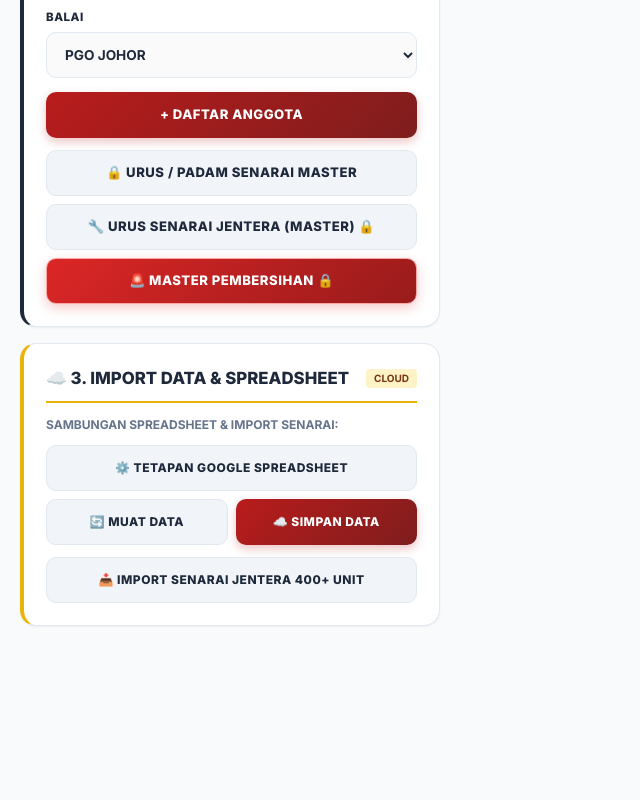
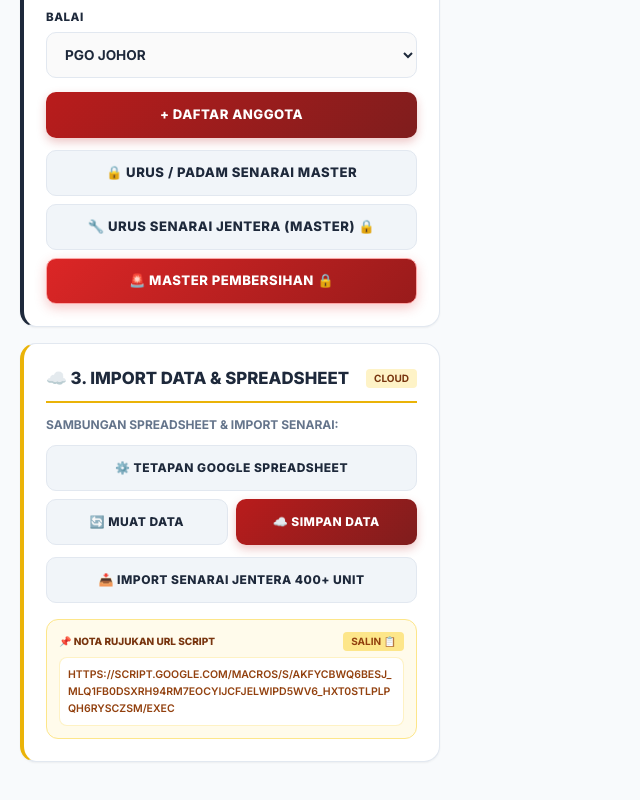
Before and after one commit to pgojhbravo5/KEKUATAN-ANGGOTA-JBPM-JOHOR, a website: page index.html in a window 1280 px wide. Shown: the part 937-1737 px from the top of the page, without its empty margins (0-640 px from the left). Before the commit the page ends 1603 px from the top, so only its background shows below. Drawn offline with nearby package versions, Linux system fonts and the light colour scheme.

Commit message:
TAMBAH NOTA RUJUKAN URL SCRIPT

```diff
--- a/index.html
+++ b/index.html
@@ -1184,6 +1184,18 @@
             >
               📥 IMPORT SENARAI JENTERA 400+ UNIT
             </button>
+          </div>
+
+          <!-- RUANGAN NOTA URL SCRIPT (RUJUKAN KEKAL) -->
+          <div class="mt-4 p-3 bg-amber-50 border border-amber-200 rounded-xl">
+            <div class="text-[10px] font-extrabold text-amber-900 mb-1.5 flex items-center justify-between">
+              <span>📌 NOTA RUJUKAN URL SCRIPT</span>
+              <button class="bg-amber-200 px-2 py-0.5 rounded text-amber-800 hover:bg-amber-300 transition-colors font-bold" onclick="salinNotaUrl()" title="Salin Nota">SALIN 📋</button>
+            </div>
+            <!-- PENTADBIR: LETAK URL APPS SCRIPT DI BAWAH SUPAYA PENGGUNA BOLEH COPY PASTE DI MANA-MANA PERANTI -->
+            <div id="teksNotaUrl" class="text-[10.5px] text-amber-800 break-all font-semibold leading-relaxed select-all border border-amber-200/50 p-2 rounded-lg bg-white">
+              https://script.google.com/macros/s/AKfycbwQ6bEsJ_MlQ1fB0DSxrH94rM7eOcyijCFjeLWipd5WV6_Hxt0STLPlPQH6rySCzsM/exec
+            </div>
           </div>
         </div>
       </div>
@@ -4146,6 +4158,21 @@
         }
       }
 
+      function salinNotaUrl() {
+        const text = document.getElementById('teksNotaUrl').innerText.trim();
+        const textArea = document.createElement("textarea");
+        textArea.value = text;
+        document.body.appendChild(textArea);
+        textArea.select();
+        try {
+            document.execCommand('copy');
+            tunjukCustomAlert("URL Apps Script berjaya disalin! Sila buka Tetapan Spreadsheet dan 'Paste' URL tersebut.");
+        } catch (err) {
+            tunjukCustomAlert("Sila 'highlight' teks URL dan salin secara manual.");
+        }
+        document.body.removeChild(textArea);
+      }
+
       function cetakLaporan() {
         window.print();
       }
```
